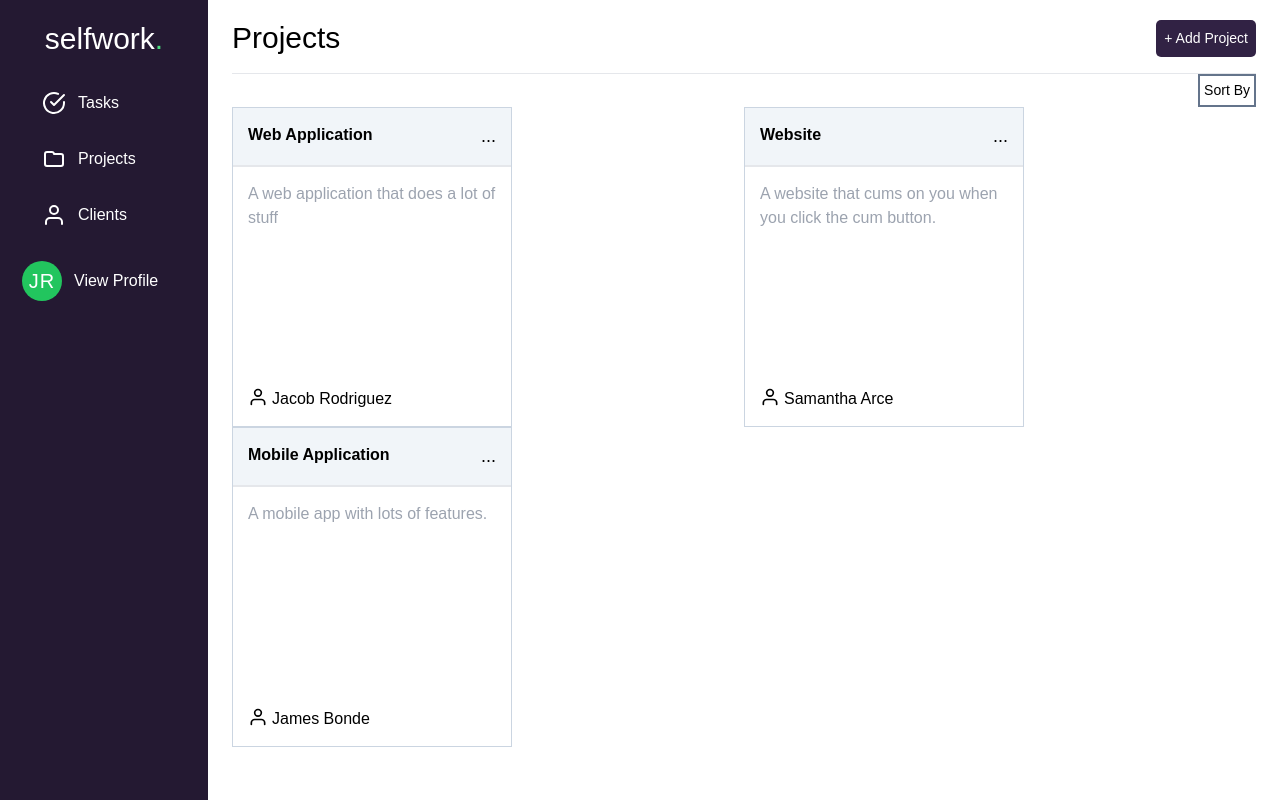
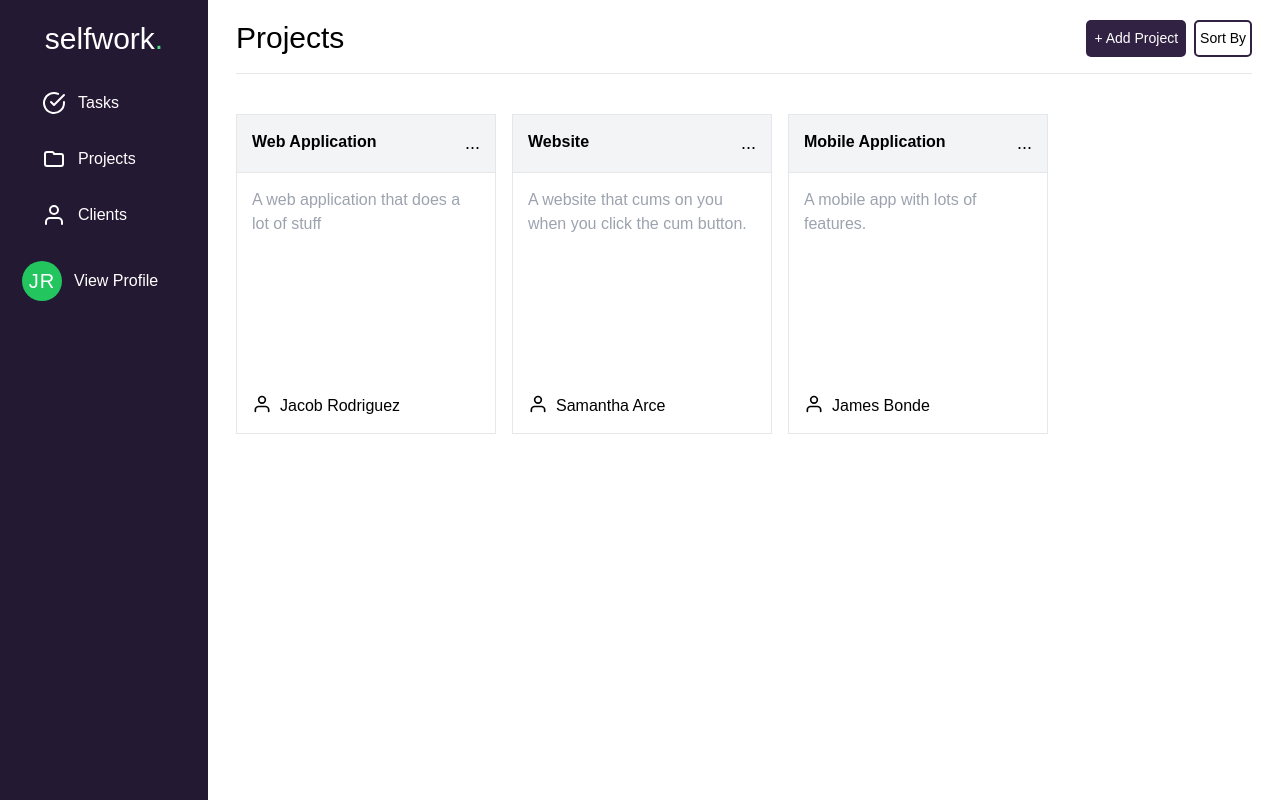
Before and after one commit to jacobrdz77/project-mgmt-nextjs-ts, a Next.js app: page /projects in a window 1280 px wide. Built offline with nearby package versions, Linux system fonts and the light colour scheme.

Commit message:
Finished NoProject component. Updated Header.

```diff
--- a/components/Layout/NavBar.tsx
+++ b/components/Layout/NavBar.tsx
@@ -1,4 +1,3 @@
-/* eslint-disable */
 import React from "react";
 import Image from "next/image";
 import Link from "next/link";
@@ -27,9 +26,9 @@ const NavBar: React.FC = () => {
                   viewBox="0 0 24 24"
                   fill="none"
                   stroke="currentColor"
-                  stroke-width="2"
-                  stroke-linecap="round"
-                  stroke-linejoin="round"
+                  strokeWidth="2"
+                  strokeLinecap="round"
+                  strokeLinejoin="round"
                   className="feather feather-check-circle"
                 >
                   <path d="M22 11.08V12a10 10 0 1 1-5.93-9.14"></path>
@@ -66,9 +65,9 @@ const NavBar: React.FC = () => {
                   viewBox="0 0 24 24"
                   fill="none"
                   stroke="currentColor"
-                  stroke-width="2"
-                  stroke-linecap="round"
-                  stroke-linejoin="round"
+                  strokeWidth="2"
+                  strokeLinecap="round"
+                  strokeLinejoin="round"
                   className="feather feather-user"
                 >
                   <path d="M20 21v-2a4 4 0 0 0-4-4H8a4 4 0 0 0-4 4v2"></path>
--- a/components/NoProjects.tsx
+++ b/components/NoProjects.tsx
@@ -0,0 +1,26 @@
+import React from "react";
+
+const NoProjects = () => {
+  return (
+    <div className="flex align-middle justify-center text-center">
+      <div className="flex flex-col p-3">
+        <div className="flex flex-col">
+          <h1 className="text-2xl">No Projects</h1>
+          <p className="mt-1 text-gray-400">
+            There are currently no projects set up yet
+          </p>
+        </div>
+        <div>
+          <button
+            className="mt-5 bg-button
+           text-white p-4 rounded-lg hover:bg-buttonHover"
+          >
+            Add a Project
+          </button>
+        </div>
+      </div>
+    </div>
+  );
+};
+
+export default NoProjects;
--- a/components/ProjectCard.tsx
+++ b/components/ProjectCard.tsx
@@ -1,15 +1,24 @@
 import React from "react";
 
-const ProjectCard: React.FC<{
+interface ProjectCardProps {
   title: string;
   description: string;
   projectId: string;
   clientName: string;
-}> = ({ title, description, projectId, clientName }) => {
+  clientId: string;
+}
+
+const ProjectCard: React.FC<ProjectCardProps> = ({
+  title,
+  description,
+  projectId,
+  clientName,
+  clientId,
+}) => {
   return (
-    <div className="flex flex-col min-w-[280px] max-w-[280px] min-h-[320px] max-h-[360px] border border-slate-300">
+    <div className="flex flex-col min-w-[260px] max-w-[260px] min-h-[320px] max-h-[360px] border">
       {/* Header */}
-      <div className="flex justify-between p-[15px] bg-slate-100 border-b-2">
+      <div className="flex justify-between p-[15px] bg-gray-100 border-b-[1px]">
         <a
           href={`/projects/${projectId}`}
           className="font-semibold hover:underline"
@@ -21,10 +30,12 @@ const ProjectCard: React.FC<{
 
       {/* Info */}
       <div className="grow p-[15px] flex flex-col">
+        {/* Tags */}
         <div></div>
         {/* Description */}
         <div className="grow text-gray-400">{description}</div>
         {/* Footer */}
+        <div className="">
           <div className="flex align-middle">
             <svg
               xmlns="http://www.w3.org/2000/svg"
@@ -41,7 +52,10 @@ const ProjectCard: React.FC<{
               <path d="M20 21v-2a4 4 0 0 0-4-4H8a4 4 0 0 0-4 4v2"></path>
               <circle cx="12" cy="7" r="4"></circle>
             </svg>
-          <span className="ml-1">{clientName}</span>
+            <a href={`/clients/${clientId}`} className="ml-2 hover:underline">
+              {clientName}
+            </a>
+          </div>
         </div>
       </div>
     </div>
--- a/components/UI/Header.tsx
+++ b/components/UI/Header.tsx
@@ -3,19 +3,23 @@ import React from "react";
 type HeaderProps = {
   title: string;
   buttonHandler: () => void;
+  children?: JSX.Element;
 };
 
-const Header: React.FC<HeaderProps> = ({ title, buttonHandler }) => {
+const Header: React.FC<HeaderProps> = ({ title, buttonHandler, children }) => {
   return (
     <header className="flex justify-between">
       <h1 className="text-3xl">{title}</h1>
+      <div className="flex">
         <button
-        className="bg-button text-white text-[14px] py-2 px-2 rounded-[5px]"
+          className="bg-button text-white text-[14px] py-2 px-2 rounded-[5px] hover:bg-buttonHover"
           type="button"
           onClick={buttonHandler}
         >
           + Add Project
         </button>
+        {children}
+      </div>
     </header>
   );
 };
--- a/pages/api/projects.ts
+++ b/pages/api/projects.ts
@@ -4,6 +4,7 @@ const DUMMY_PROJECTS = [
     id: "1",
     name: "Web Application",
     clientName: "Jacob Rodriguez",
+    clientId: "1",
     hourlyRate: 80,
     description: "A web application that does a lot of stuff",
   },
@@ -11,6 +12,7 @@ const DUMMY_PROJECTS = [
     id: "2",
     name: "Website",
     clientName: "Samantha Arce",
+    clientId: "2",
     hourlyRate: 86,
     description: "A website that cums on you when you click the cum button.",
   },
@@ -18,6 +20,7 @@ const DUMMY_PROJECTS = [
     id: "3",
     name: "Mobile Application",
     clientName: "James Bonde",
+    clientId: "3",
     hourlyRate: 120,
     description: "A mobile app with lots of features.",
   },
--- a/pages/projects/index.tsx
+++ b/pages/projects/index.tsx
@@ -1,9 +1,9 @@
 import { NextPage } from "next";
-import Head from "next/head";
 import React, { useEffect, useState } from "react";
 import Header from "../../components/UI/Header";
 import Layout from "../../components/Layout/Layout";
 import ProjectCard from "../../components/ProjectCard";
+import NoProjects from "../../components/NoProjects";
 
 const ProjectsPage: NextPage = () => {
   const [projects, setProjects] = useState<any[]>([]);
@@ -23,28 +23,35 @@ const ProjectsPage: NextPage = () => {
   return (
     <Layout>
       {/* Wrapper */}
-      <div className="pt-5 px-6">
-        <Header title="Projects" buttonHandler={addProjectHandler} />
+      <div className="h-full py-5 px-7">
+        <Header title="Projects" buttonHandler={addProjectHandler}>
+          <div className="text-[14px]">
+            <button className="h-full ml-2 border-2 border-button rounded-[5px] p-1">
+              Sort By
+            </button>
+          </div>
+        </Header>
         <hr className="mt-4" />
         {/* Filter buttons */}
-        <div className="text-[14px] flex justify-end">
-          <button className="border-2 border-slate-500 p-1">Sort By</button>
-        </div>
-        <div className="grid grid-cols-2 ">
+
+        <div className="mt-10">
           {/* Grid of projects */}
-          {projects.length !== 0 ? (
-            projects.map((project) => (
+          {projects.length !== 0 && (
+            <div className="flex gap-4 flex-wrap">
+              {projects.map((project) => (
                 <ProjectCard
                   title={project.name}
                   key={project.id}
                   projectId={project.id}
+                  clientId={project.clientId}
                   description={project.description}
                   clientName={project.clientName}
                 />
-            ))
-          ) : (
-            <p>No Projects</p>
+              ))}
+            </div>
           )}
+
+          {projects.length === 0 && <NoProjects />}
         </div>
       </div>
     </Layout>
--- a/tailwind.config.js
+++ b/tailwind.config.js
@@ -9,6 +9,7 @@ module.exports = {
       colors: {
         primary: "#241932",
         button: "#312244",
+        buttonHover: "#4d356b",
       },
     },
   },
```
Lines whose indentation alone changed are shown as unchanged.
